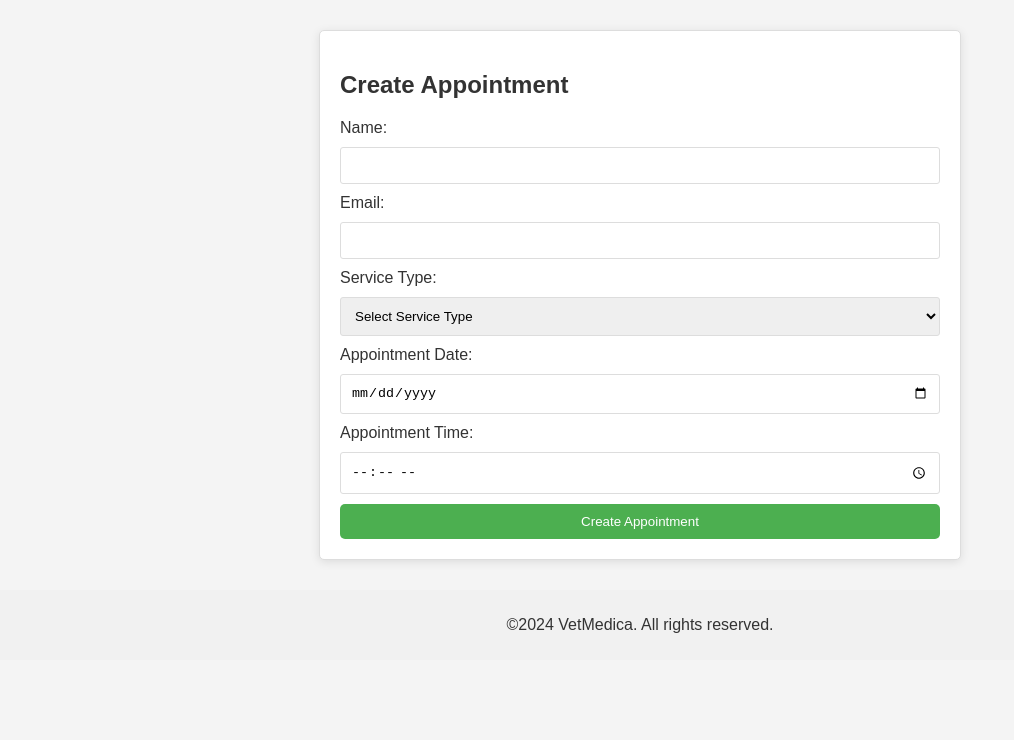
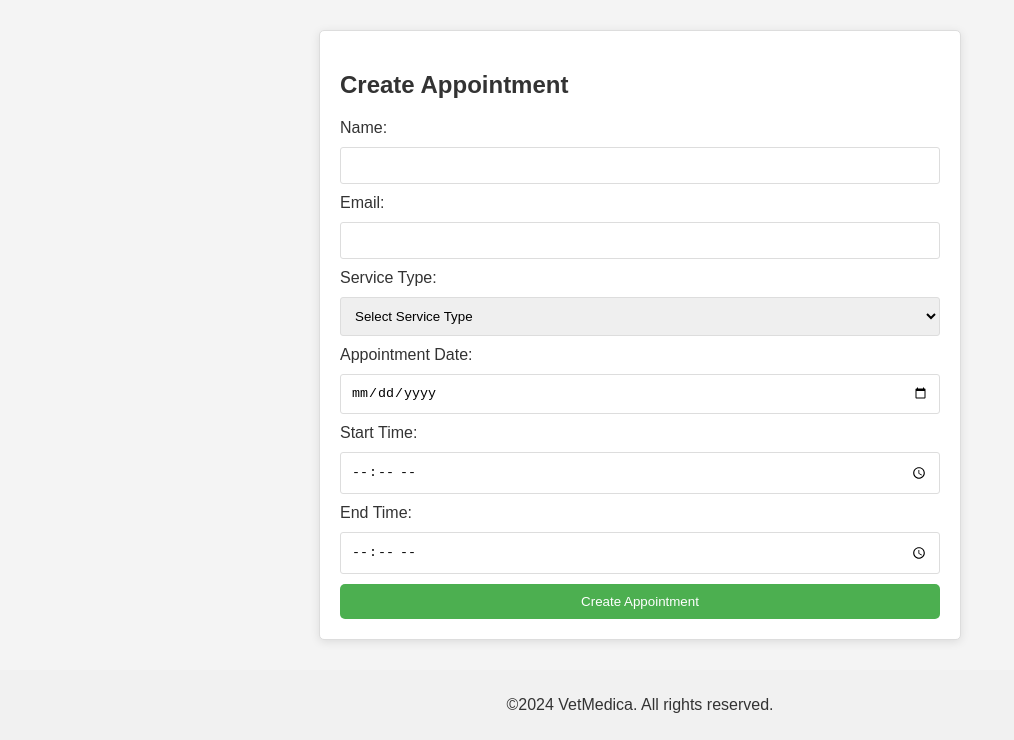
Before and after one commit to bigsaberbro/VetMedica-Furcare, a website with bundled scripts: page appo.html in a window 1280 px wide. Shown: the part 118-858 px from the top of the page, without its empty margins (0-1014 px from the left). Before the commit the page ends 800 px from the top, so only its background shows below. Built offline with nearby package versions, Linux system fonts and the light colour scheme.

Commit message:
Update appo.html

```diff
--- a/appo.html
+++ b/appo.html
@@ -8,6 +8,7 @@
   <script type="text/javascript" src="https://cdn.jsdelivr.net/npm/@emailjs/browser@4/dist/email.min.js"></script>
   <script src="https://www.gstatic.com/firebasejs/9.1.0/firebase-app.js"></script>
   <script src="https://www.gstatic.com/firebasejs/9.1.0/firebase-database.js"></script>
+  <script src="https://cdn.jsdelivr.net/npm/bootstrap@5.3.2/dist/js/bootstrap.bundle.min.js"></script>
 </head>
 <body>
   <nav>
@@ -48,8 +49,11 @@
         <label for="date">Appointment Date:</label>
         <input type="date" id="date" name="date" required>
 
-        <label for="time">Appointment Time:</label>
-        <input type="time" id="time" name="time" required>
+        <label for="startTime">Start Time:</label>
+        <input type="time" id="startTime" name="startTime" required>
+
+        <label for="endTime">End Time:</label>
+        <input type="time" id="endTime" name="endTime" required>
 
         <button type="submit">Create Appointment</button>
       </form>
```
